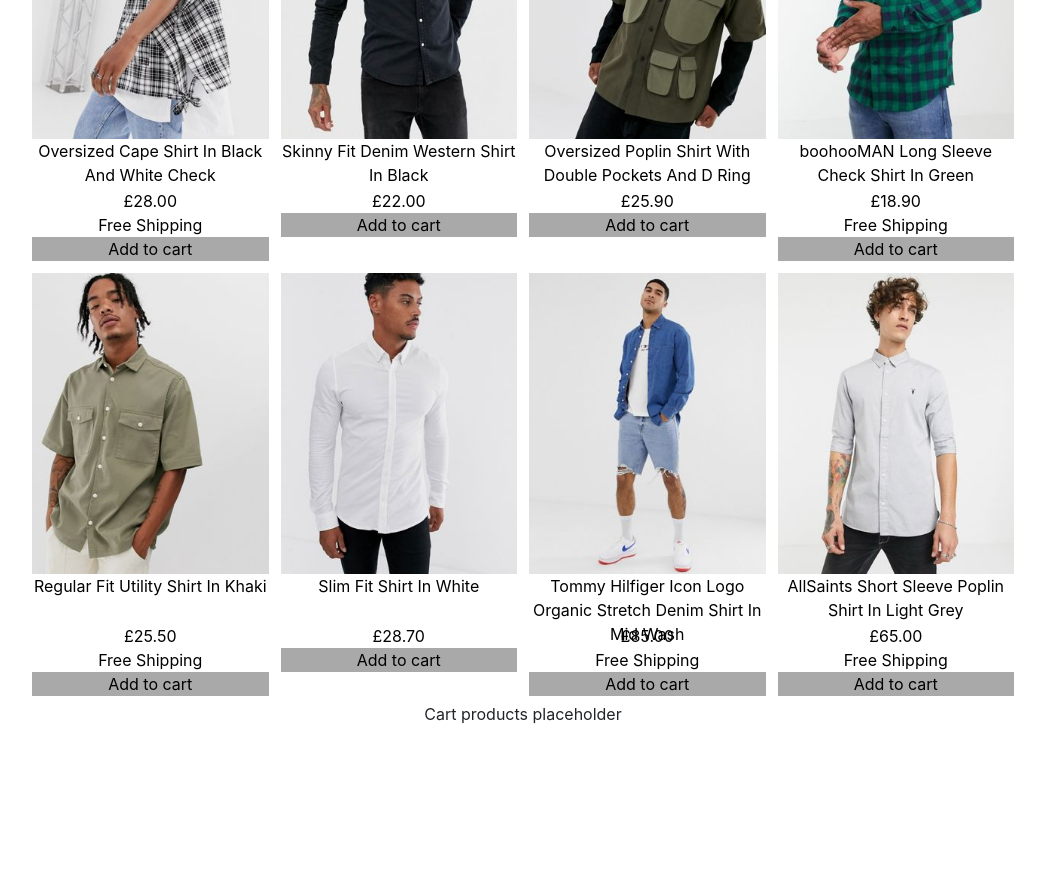
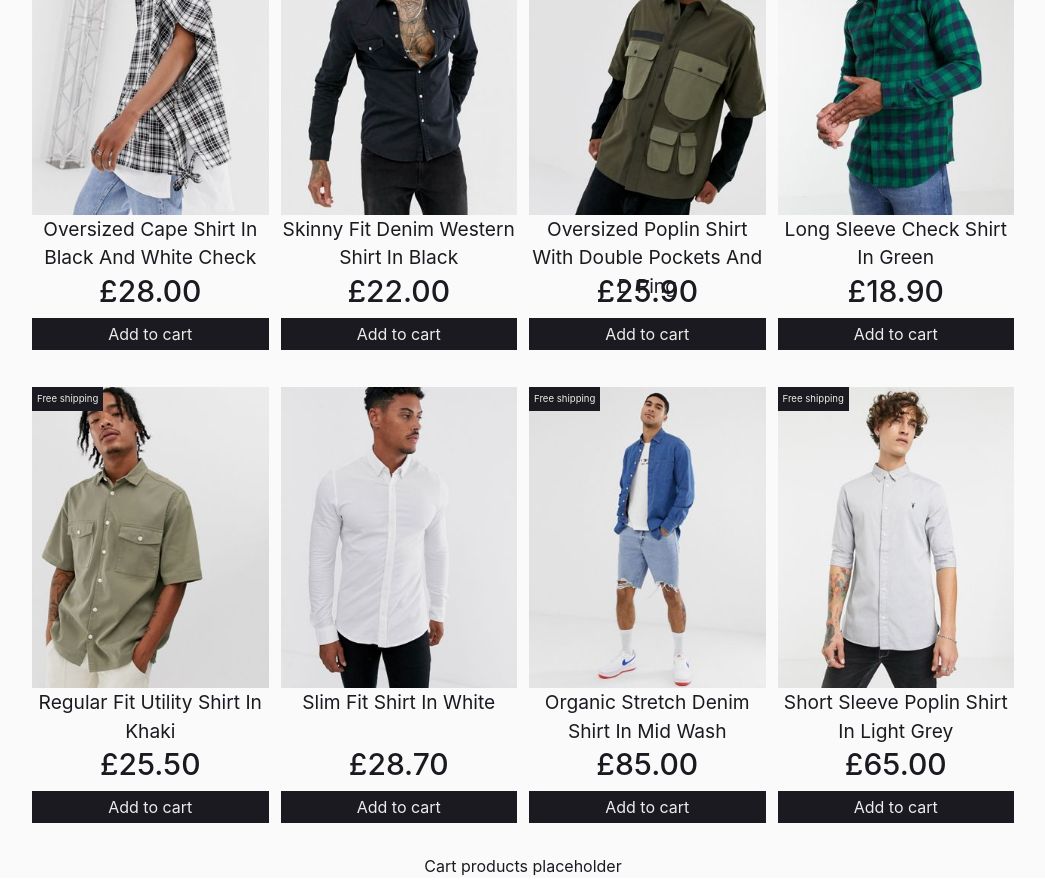
Before and after one commit to RBGeorgiev/javascript-practice, a React (Create React App) app in the folder shopping-cart-react/: page / in a window 1280 px wide. Shown: the part 1140-2034 px from the top of the page, without its empty margins (117-1162 px from the left). Before the commit the page ends 1882 px from the top, so only its background shows below. Built offline with nearby package versions, Linux system fonts and the light colour scheme.

Commit message:
updated product cards style

```diff
--- a/shopping-cart-react/src/App.css
+++ b/shopping-cart-react/src/App.css
@@ -1,5 +1,7 @@
 .App {
   text-align: center;
+  background: #fafafa;
+  color: #1b1a20;
 }
 
 .main {
@@ -21,23 +23,23 @@
 article {
   width: 25%;
   padding: 5px;
-  color: white;
 }
 
 .shelf-item-container {
-  color: black;
-  border: 1px white solid;
+  border: 1px #fafafa solid;
+  margin-bottom: 25px;
 }
 
 .shelf-item-container:hover {
-  border: 1px grey solid;
+  border: 1px #c7c7c7 solid;
 }
 .shelf-item-container:hover .shelf-item-buy-btn {
-  background: orange;
+  background: rgb(255, 201, 24);
+  color: #1b1a20;
 }
 
 .shelf-item-card {
-text-decoration: none;
+  text-decoration: none;
 }
 
 .shelf-item-container img {
@@ -47,8 +49,26 @@ text-decoration: none;
 
 .shelf-item-name {
   height: 50px;
+  font-size: 1.2em;
+}
+
+.shelf-item-price {
+  font-size: 30px;
+  font-weight: 500;
+  padding: 4px;
 }
 
 .shelf-item-buy-btn {
-  background: darkgrey;
+  background: #1b1a20;
+  color: #ececec;
+  padding: 4px;
 }
+
+.shelf-item-shipping {
+  position: absolute;
+  color: #ececec;
+  padding: 5px;
+  font-size: .6em;
+  background-color: #1b1a20;
+  cursor: default;
+}
--- a/shopping-cart-react/src/components/product.js
+++ b/shopping-cart-react/src/components/product.js
@@ -4,12 +4,14 @@ import 'bootstrap/dist/css/bootstrap.css';
 const Product = ({ product }) => {
     return (
         <article className="shelf-item-container">
+            {product.isFreeShipping && (
+                <div className="shelf-item-shipping">Free shipping</div>
+            )}
 
             <img src={require(`../img/${product.sku}.jpg`)} />
 
             <div className="shelf-item-name">{product.name}</div>
             <div className="shelf-item-price">{product.currencyFormat}{product.price.toFixed(2)}</div>
-            <span>{(product.isFreeShipping) ? 'Free Shipping' : ''}</span>
             <div className="shelf-item-buy-btn">Add to cart</div>
 
         </article>
--- a/shopping-cart-react/src/components/products.json
+++ b/shopping-cart-react/src/components/products.json
@@ -155,7 +155,7 @@
                 "XXL"
             ],
             "id": 11,
-            "name": "boohooMAN Long Sleeve Check Shirt In Green",
+            "name": "Long Sleeve Check Shirt In Green",
             "price": 18.9,
             "currencyId": "GBP",
             "currencyFormat": "£",
@@ -192,7 +192,7 @@
                 "XL"
             ],
             "id": 14,
-            "name": "Tommy Hilfiger Icon Logo Organic Stretch Denim Shirt In Mid Wash",
+            "name": "Organic Stretch Denim Shirt In Mid Wash",
             "price": 85,
             "currencyId": "GBP",
             "currencyFormat": "£",
@@ -205,7 +205,7 @@
                 "XL"
             ],
             "id": 15,
-            "name": "AllSaints Short Sleeve Poplin Shirt In Light Grey",
+            "name": "Short Sleeve Poplin Shirt In Light Grey",
             "price": 65,
             "currencyId": "GBP",
             "currencyFormat": "£",
```
